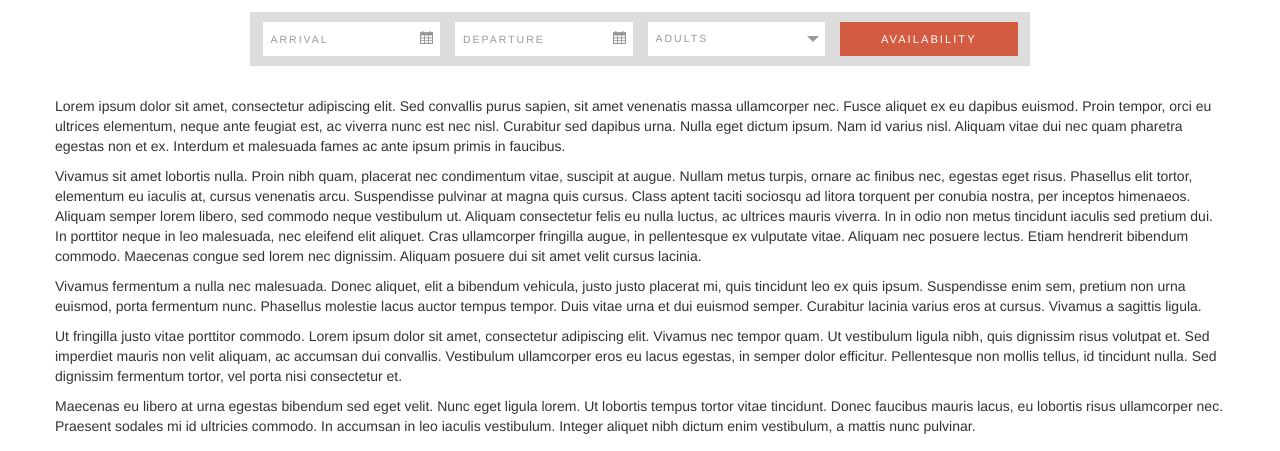
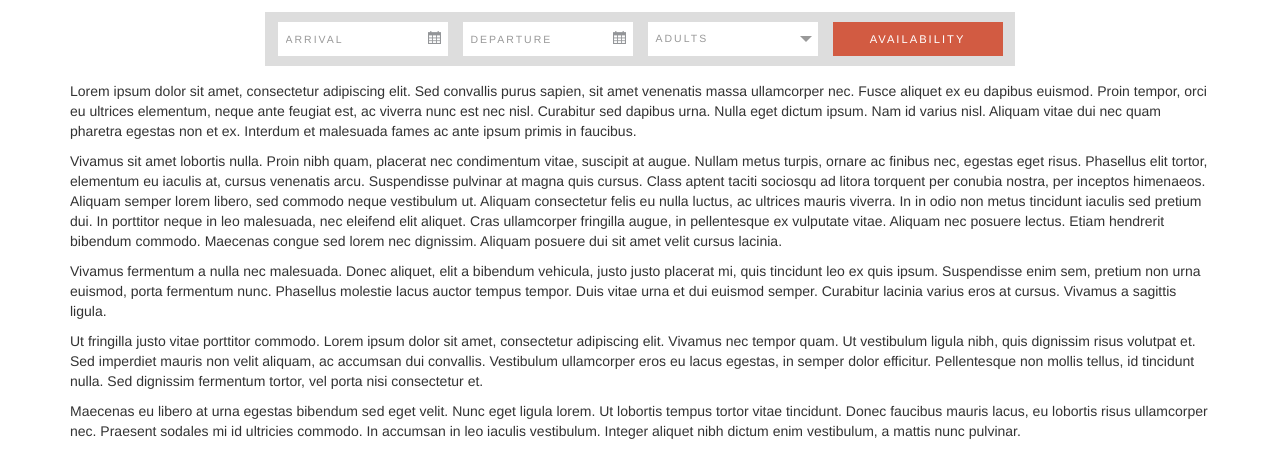
Before and after one commit to amsross/com-myroost-datepicker, a website: page index.html in a window 1280 px wide. Shown: the part 487-938 px from the top of the page. Drawn offline with nearby package versions, Linux system fonts and the light colour scheme.

Commit message:
fix viewport padding

```diff
--- a/index.html
+++ b/index.html
@@ -33,7 +33,7 @@
 	<section class="container">
 		<section class="row">
 			<div class="col-md-8 col-md-offset-2">
-				<form role="form" class="row form-datepicker" action="https://reservations.millenniumhotels.com/ibe/index.aspx" method="GET">
+				<form role="form" class="form-datepicker" action="https://reservations.millenniumhotels.com/ibe/index.aspx" method="GET">
 					<div class="form-group clearfix input-daterange">
 						<div class="col-xs-12 col-sm-3">
 							<div class="col-xs-12 input-group date">
@@ -81,7 +81,7 @@
 				</form>
 			</div>
 		</section>
-		<section class="row">
+		<section>
 			<p>Lorem ipsum dolor sit amet, consectetur adipiscing elit. Sed convallis purus sapien, sit amet venenatis massa ullamcorper nec. Fusce aliquet ex eu dapibus euismod. Proin tempor, orci eu ultrices elementum, neque ante feugiat est, ac viverra nunc est nec nisl. Curabitur sed dapibus urna. Nulla eget dictum ipsum. Nam id varius nisl. Aliquam vitae dui nec quam pharetra egestas non et ex. Interdum et malesuada fames ac ante ipsum primis in faucibus.</p>
 			<p>Vivamus sit amet lobortis nulla. Proin nibh quam, placerat nec condimentum vitae, suscipit at augue. Nullam metus turpis, ornare ac finibus nec, egestas eget risus. Phasellus elit tortor, elementum eu iaculis at, cursus venenatis arcu. Suspendisse pulvinar at magna quis cursus. Class aptent taciti sociosqu ad litora torquent per conubia nostra, per inceptos himenaeos. Aliquam semper lorem libero, sed commodo neque vestibulum ut. Aliquam consectetur felis eu nulla luctus, ac ultrices mauris viverra. In in odio non metus tincidunt iaculis sed pretium dui. In porttitor neque in leo malesuada, nec eleifend elit aliquet. Cras ullamcorper fringilla augue, in pellentesque ex vulputate vitae. Aliquam nec posuere lectus. Etiam hendrerit bibendum commodo. Maecenas congue sed lorem nec dignissim. Aliquam posuere dui sit amet velit cursus lacinia.</p>
 			<p>Vivamus fermentum a nulla nec malesuada. Donec aliquet, elit a bibendum vehicula, justo justo placerat mi, quis tincidunt leo ex quis ipsum. Suspendisse enim sem, pretium non urna euismod, porta fermentum nunc. Phasellus molestie lacus auctor tempus tempor. Duis vitae urna et dui euismod semper. Curabitur lacinia varius eros at cursus. Vivamus a sagittis ligula.</p>
```
Also changed, not shown: README.md.
